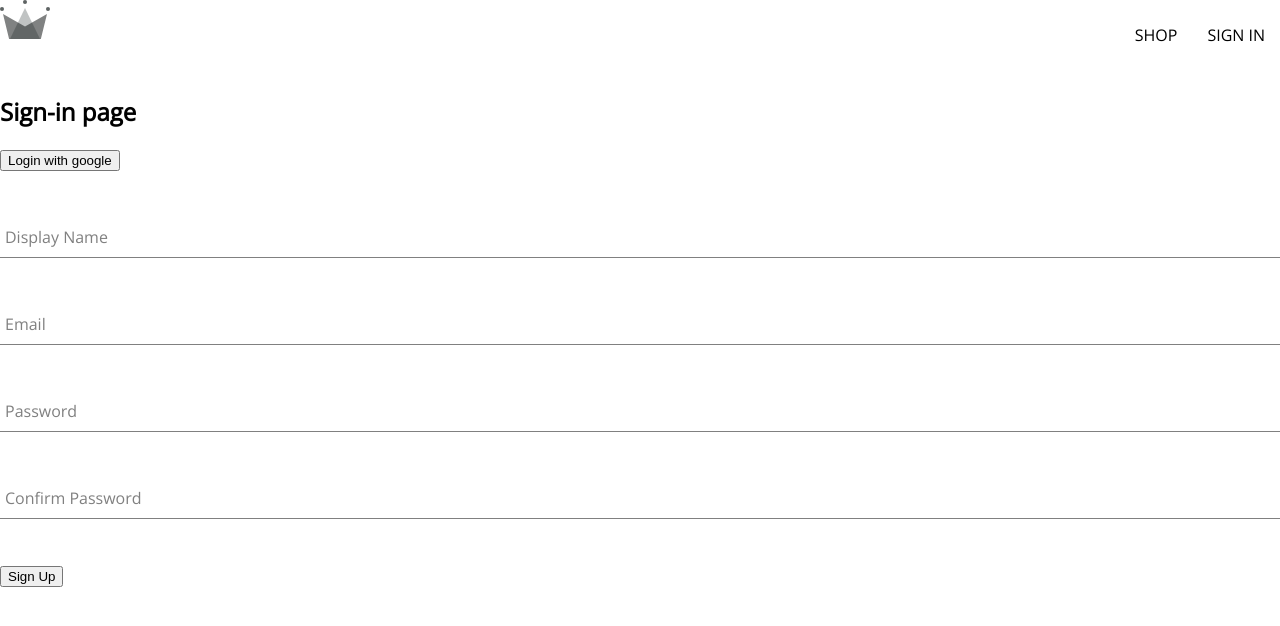
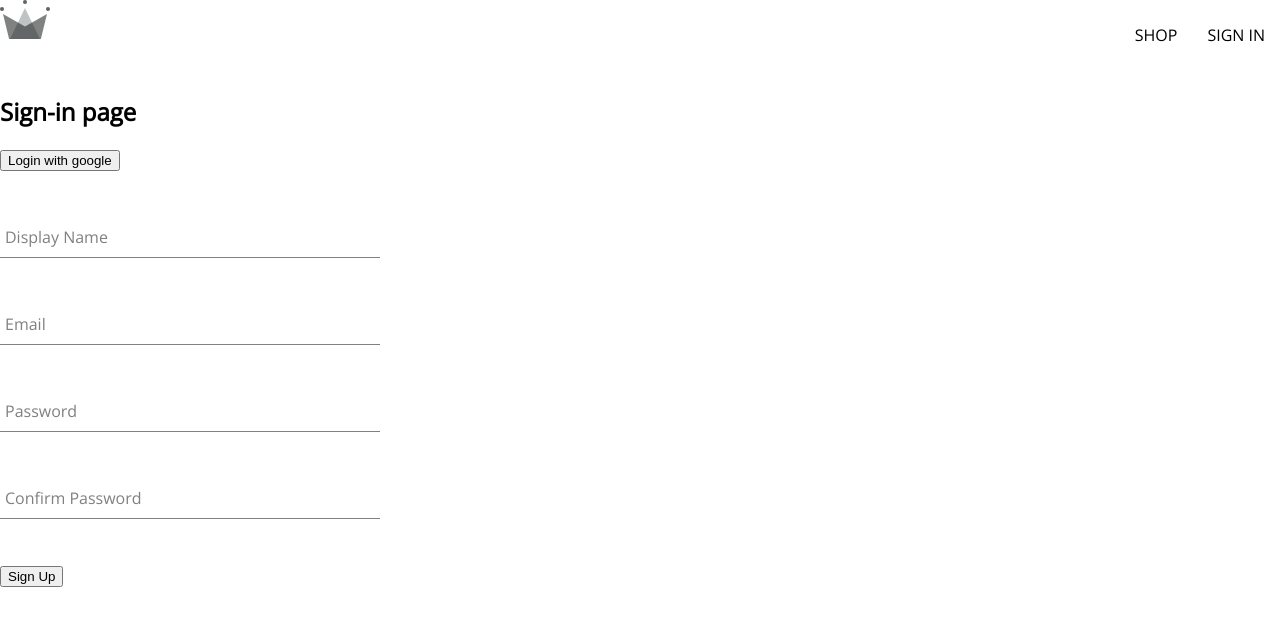
Before and after one commit to EminGurer/my-crwn-clthng, a React (Create React App) app: page /sign-in in a window 1280 px wide. Shown: the top 626 px of the page. Built offline with nearby package versions, Linux system fonts and the light colour scheme.

Commit message:
Sign up form styles added

```diff
--- a/src/components/sign-up-form/sign-up-form.component.jsx
+++ b/src/components/sign-up-form/sign-up-form.component.jsx
@@ -4,6 +4,7 @@ import {
   createUserDocumentFromAuth,
 } from '../../utils/firebase/firebase.utils';
 import FormInput from '../form-input/form-input.component';
+import './sign-up-form.styles.scss';
 
 const defaultFormFields = {
   displayName: '',
--- /dev/null
+++ b/src/components/sign-up-form/sign-up-form.styles.scss
@@ -0,0 +1,8 @@
+.sign-up-form-container {
+  display: flex;
+  flex-direction: column;
+  width: 380px;
+  h2 {
+    margin: 10px 0;
+  }
+}
```
